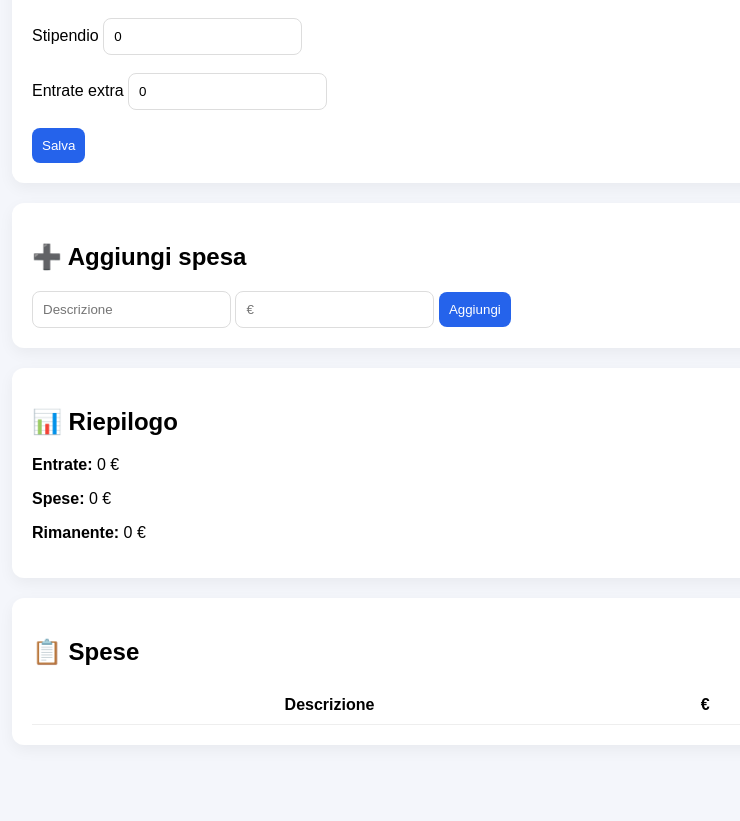
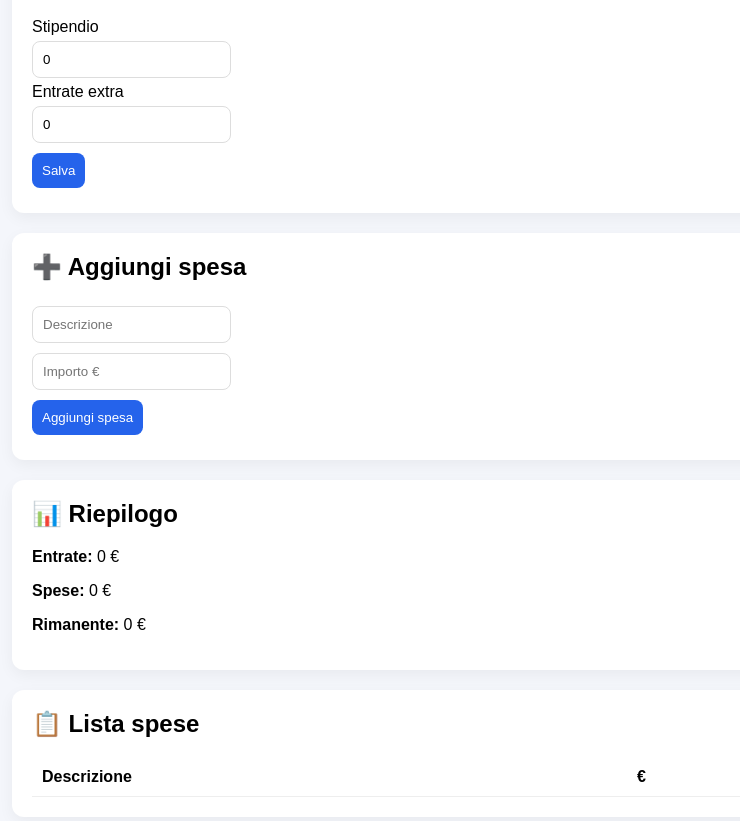
Before and after one commit to MatteoVinzio/budget-app, a plain HTML site: page index.html in a window 1280 px wide. Shown: the part 81-902 px from the top of the page, without its empty margins (178-918 px from the left). Before the commit the page ends 866 px from the top, so only its background shows below. Drawn offline with Linux system fonts and the light colour scheme.

Commit message:
Update index.html

```diff
--- a/index.html
+++ b/index.html
@@ -3,7 +3,7 @@
 <head>
 <meta charset="UTF-8">
 <meta name="viewport" content="width=device-width, initial-scale=1.0">
-<title>Budget Semplice</title>
+<title>Budget App</title>
 
 <style>
 body{
@@ -26,12 +26,13 @@ body{
   box-shadow:0 5px 15px rgba(0,0,0,0.05);
 }
 
-h1{margin-top:0}
+h1,h2{margin-top:0}
 
-input,select,button{
+input,button{
   padding:10px;
   border-radius:8px;
   border:1px solid #ddd;
+  margin:5px 0;
 }
 
 button{
@@ -39,6 +40,10 @@ button{
   color:white;
   border:none;
   cursor:pointer;
+}
+
+button:hover{
+  opacity:0.9;
 }
 
 table{
@@ -50,6 +55,7 @@ table{
 td,th{
   padding:10px;
   border-bottom:1px solid #eee;
+  text-align:left;
 }
 </style>
 </head>
@@ -61,11 +67,11 @@ td,th{
 <div class="card">
 <h1>💰 Budget Mensile</h1>
 
-<label>Stipendio</label>
-<input id="salary" type="number"><br><br>
+<label>Stipendio</label><br>
+<input id="salary" type="number"><br>
 
-<label>Entrate extra</label>
-<input id="extra" type="number"><br><br>
+<label>Entrate extra</label><br>
+<input id="extra" type="number"><br>
 
 <button onclick="saveData()">Salva</button>
 </div>
@@ -73,10 +79,10 @@ td,th{
 <div class="card">
 <h2>➕ Aggiungi spesa</h2>
 
-<input id="desc" placeholder="Descrizione">
-<input id="amount" type="number" placeholder="€">
+<input id="desc" placeholder="Descrizione"><br>
+<input id="amount" type="number" placeholder="Importo €"><br>
 
-<button onclick="addExpense()">Aggiungi</button>
+<button onclick="addExpense()">Aggiungi spesa</button>
 </div>
 
 <div class="card">
@@ -88,7 +94,7 @@ td,th{
 </div>
 
 <div class="card">
-<h2>📋 Spese</h2>
+<h2>📋 Lista spese</h2>
 
 <table>
 <thead>
@@ -113,10 +119,13 @@ let data = JSON.parse(localStorage.getItem("budget")) || {
   expenses:[]
 };
 
+function save(){
+  localStorage.setItem("budget", JSON.stringify(data));
+}
+
 function saveData(){
   data.salary = Number(document.getElementById("salary").value);
   data.extra = Number(document.getElementById("extra").value);
-
   save();
   render();
 }
@@ -125,7 +134,10 @@ function addExpense(){
   const desc = document.getElementById("desc").value;
   const amount = Number(document.getElementById("amount").value);
 
-  if(!desc || amount<=0) return;
+  if(!desc || amount <= 0){
+    alert("Inserisci dati validi");
+    return;
+  }
 
   data.expenses.push({desc,amount});
 
@@ -136,14 +148,10 @@ function addExpense(){
   render();
 }
 
-function deleteExpense(i){
-  data.expenses.splice(i,1);
+function deleteExpense(index){
+  data.expenses.splice(index,1);
   save();
   render();
-}
-
-function save(){
-  localStorage.setItem("budget", JSON.stringify(data));
 }
 
 function render(){
@@ -151,7 +159,9 @@ function render(){
   document.getElementById("salary").value = data.salary;
   document.getElementById("extra").value = data.extra;
 
-  let totalExpenses = data.expenses.reduce((s,e)=>s+e.amount,0);
+  let totalExpenses = 0;
+  data.expenses.forEach(e => totalExpenses += e.amount);
+
   let income = data.salary + data.extra;
   let remaining = income - totalExpenses;
 
@@ -159,7 +169,7 @@ function render(){
   document.getElementById("expenses").innerText = totalExpenses;
   document.getElementById("remaining").innerText = remaining;
 
-  let html="";
+  let html = "";
   data.expenses.forEach((e,i)=>{
     html += `
       <tr>
```
